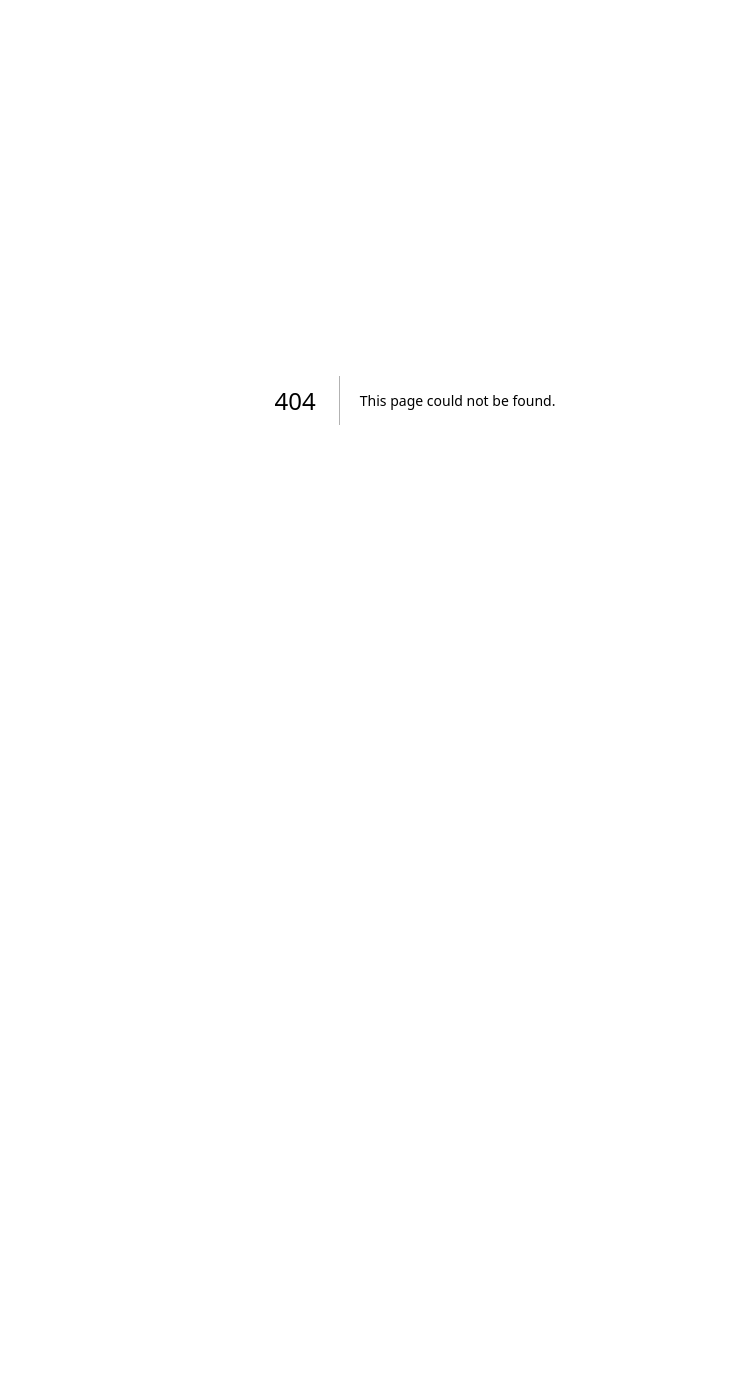
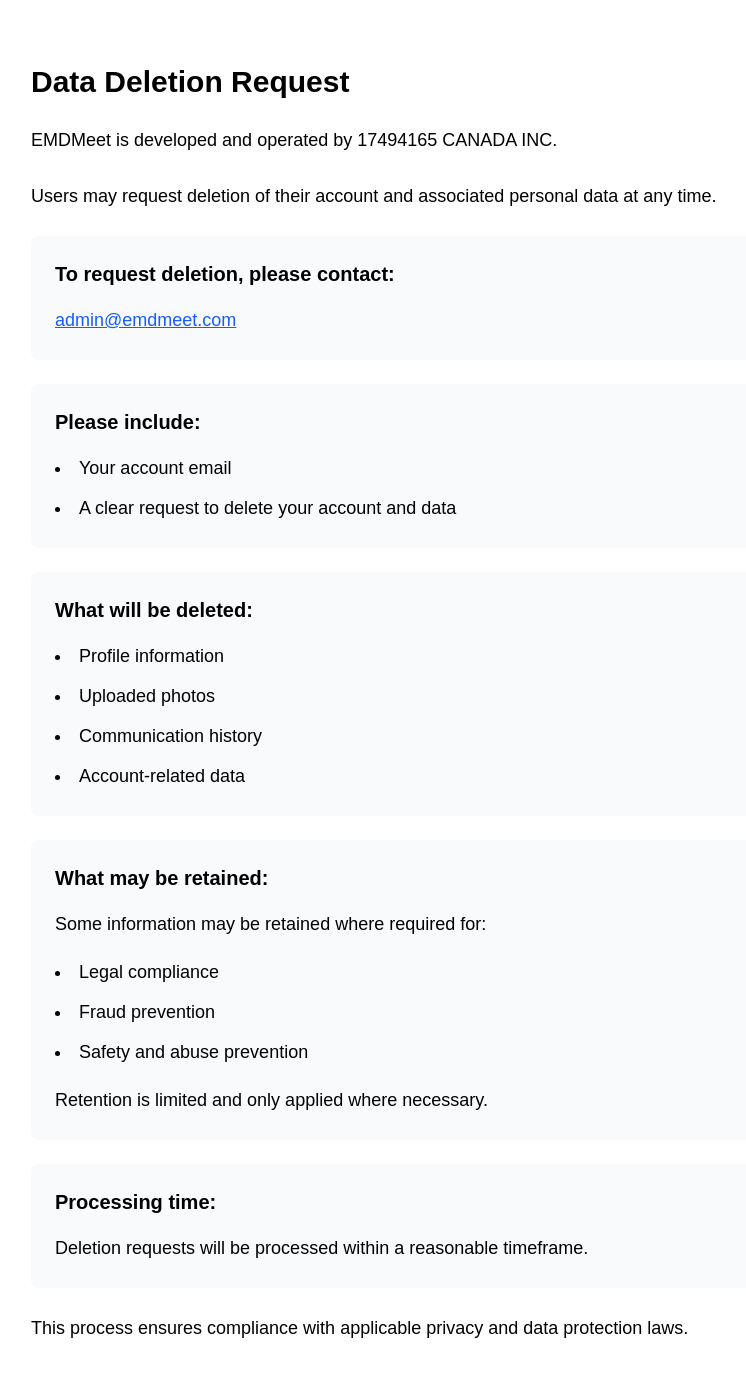
Before and after one commit to shadi2323/emdmeet-web, a Next.js app: page /data-deletion in a window 1280 px wide. Before the commit this address had no page. Shown: the top 1376 px of the page, without its empty margins (225-971 px from the left). Before the commit the page ends 800 px from the top, so only its background shows below. Built offline with nearby package versions, Linux system fonts and the light colour scheme.

Commit message:
Add Data Deletion Request page at /data-deletion route with footer link

```diff
--- /dev/null
+++ b/src/app/data-deletion/page.tsx
@@ -0,0 +1,70 @@
+export default function DataDeletionPage() {
+  return (
+    <main className="min-h-screen bg-white text-black px-6 py-16">
+      <div className="max-w-3xl mx-auto">
+        <h1 className="text-3xl font-bold mb-6">Data Deletion Request</h1>
+
+        <p className="text-lg leading-8 mb-6">
+          EMDMeet is developed and operated by 17494165 CANADA INC.
+        </p>
+
+        <p className="text-lg leading-8 mb-6">
+          Users may request deletion of their account and associated personal data at any time.
+        </p>
+
+        <div className="bg-slate-50 rounded-lg p-6 mb-6">
+          <h2 className="text-xl font-semibold mb-4">To request deletion, please contact:</h2>
+          <p className="text-lg leading-8">
+            <a href="mailto:admin@emdmeet.com" className="text-blue-600 underline hover:text-blue-800">
+              admin@emdmeet.com
+            </a>
+          </p>
+        </div>
+
+        <div className="bg-slate-50 rounded-lg p-6 mb-6">
+          <h2 className="text-xl font-semibold mb-4">Please include:</h2>
+          <ul className="list-disc list-inside space-y-2 text-lg leading-8">
+            <li>Your account email</li>
+            <li>A clear request to delete your account and data</li>
+          </ul>
+        </div>
+
+        <div className="bg-slate-50 rounded-lg p-6 mb-6">
+          <h2 className="text-xl font-semibold mb-4">What will be deleted:</h2>
+          <ul className="list-disc list-inside space-y-2 text-lg leading-8">
+            <li>Profile information</li>
+            <li>Uploaded photos</li>
+            <li>Communication history</li>
+            <li>Account-related data</li>
+          </ul>
+        </div>
+
+        <div className="bg-slate-50 rounded-lg p-6 mb-6">
+          <h2 className="text-xl font-semibold mb-4">What may be retained:</h2>
+          <p className="text-lg leading-8 mb-4">
+            Some information may be retained where required for:
+          </p>
+          <ul className="list-disc list-inside space-y-2 text-lg leading-8">
+            <li>Legal compliance</li>
+            <li>Fraud prevention</li>
+            <li>Safety and abuse prevention</li>
+          </ul>
+          <p className="text-lg leading-8 mt-4">
+            Retention is limited and only applied where necessary.
+          </p>
+        </div>
+
+        <div className="bg-slate-50 rounded-lg p-6 mb-6">
+          <h2 className="text-xl font-semibold mb-4">Processing time:</h2>
+          <p className="text-lg leading-8">
+            Deletion requests will be processed within a reasonable timeframe.
+          </p>
+        </div>
+
+        <p className="text-lg leading-8">
+          This process ensures compliance with applicable privacy and data protection laws.
+        </p>
+      </div>
+    </main>
+  );
+}
--- a/src/app/page.tsx
+++ b/src/app/page.tsx
@@ -216,12 +216,13 @@
                 <Logo size="lg" />
               </div>
             </div>
-            <div className="flex space-x-6">
+            <div className="flex flex-wrap space-x-6">
               <a href="/privacy" className="text-slate-400 hover:text-white transition-colors">Privacy Policy</a>
               <a href="/terms" className="text-slate-400 hover:text-white transition-colors">Terms of Service</a>
               <a href="/safety" className="text-slate-400 hover:text-white transition-colors">Safety</a>
               <a href="/contact" className="text-slate-400 hover:text-white transition-colors">Contact</a>
               <a href="/company" className="text-slate-400 hover:text-white transition-colors">Company</a>
+              <a href="/data-deletion" className="text-slate-400 hover:text-white transition-colors">Data Deletion</a>
             </div>
           </div>
           <div className="border-t border-slate-800 pt-8">
```
